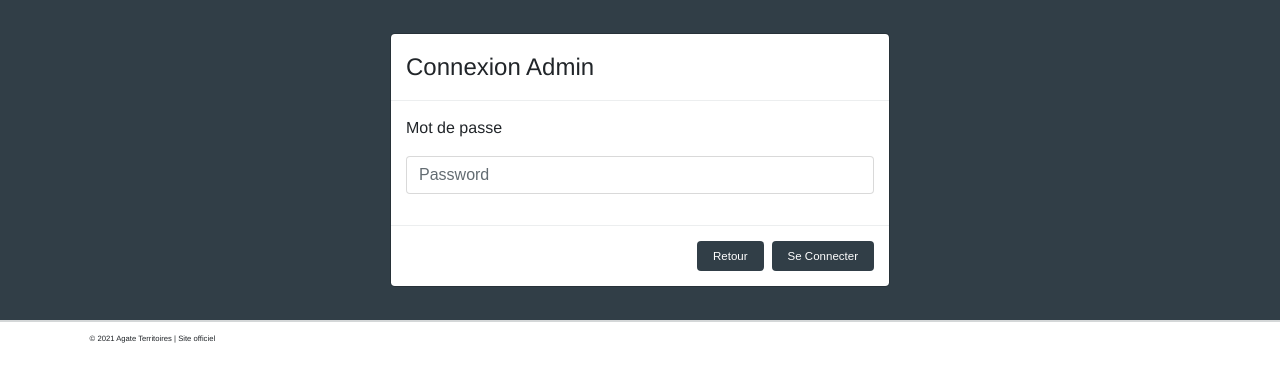
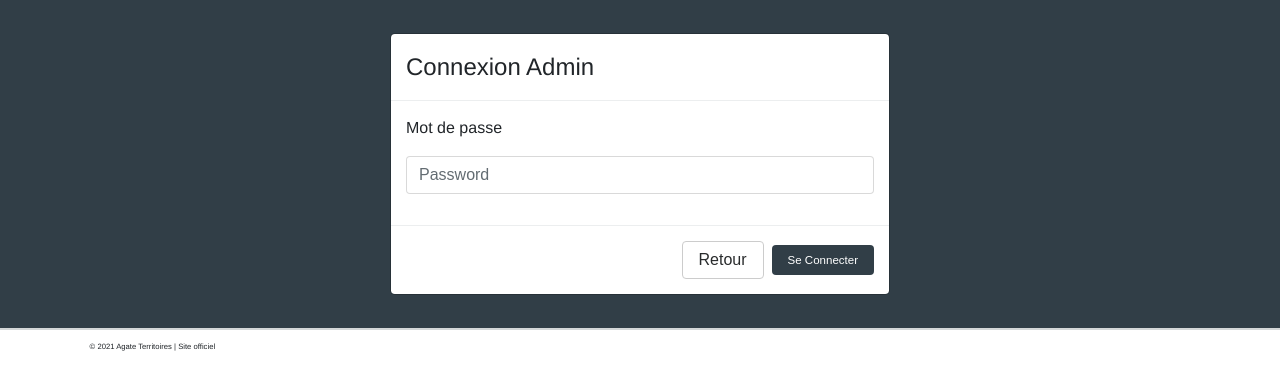
Before and after one commit to jhontantan/AGATE-L3, a Flask app: page /connexion in a window 1280 px wide. Shown: the part 85-475 px from the top of the page. Run offline with Flask 2, Linux system fonts and the light colour scheme; some libraries are stand-ins or nearby versions.

Commit message:
Update style
- Bouton retour en blanc
- Retrait de la croix de fermeture des flash

```diff
--- a/static/style.css
+++ b/static/style.css
@@ -42,7 +42,7 @@ header {
     padding-left: 0 !important;
 }
 
-#btn-export, #btn-import, #btn-update, #btn-submit, #btn-op-submit, #btn-logOut, #btn-connexion, #btn-pwd_admin, #btn-adr_dest, #btn-mdp_adr_exp, #btn-name {
+#btn-export, #btn-import, #btn-update, #btn-submit, #btn-op-submit, #btn-logOut, #btn-connexion, #btn-connecter, #btn-pwd_admin, #btn-adr_dest, #btn-mdp_adr_exp, #btn-name {
     background-color: #313E47 !important;
     margin: 0 !important;
     text-transform: uppercase;
@@ -55,13 +55,17 @@ header {
 }
 
 
-#btn-submit, #btn-op-submit, #btn-connexion, #btn-pwd_admin, #btn-adr_dest, #btn-mdp_adr_exp, #btn-name {
+#btn-submit, #btn-op-submit, #btn-connexion, #btn-pwd_admin, #btn-adr_dest, #btn-connecter, #btn-mdp_adr_exp, #btn-name {
     text-transform: capitalize !important;
     width: auto !important;
 }
 
-#btn-export:hover, #btn-import:hover, #btn-update:hover, #btn-submit:hover, #btn-op-submit:hover, #btn-connexion:hover, #btn-logOut :hover, #btn-name :hover {
+#btn-export:hover, #btn-import:hover, #btn-update:hover, #btn-submit:hover, #btn-op-submit:hover, #btn-connecter :hover, #btn-connexion:hover, #btn-logOut :hover, #btn-name :hover {
     background-color: #577B94 !important;
+}
+
+#btn-flash {
+    display: none;
 }
 
 /*-- Champs import de fichier --*/
--- a/templates/connexion.html
+++ b/templates/connexion.html
@@ -12,7 +12,7 @@
                     {% for category, message in messages %}
                         <div class="alert alert-{{ category }} alert-dismissible fade show" id="alert-ok" role="alert">
                             {{ message }}
-                            <button type="button" onclick=delete_flash(this) class="btn-close" data-bs-dismiss="alert"
+                            <button type="button" onclick=delete_flash(this) class="btn-close" id="btn-flash" data-bs-dismiss="alert"
                                     aria-label="Close3"></button>
                         </div>
                     {% endfor %}
@@ -35,9 +35,9 @@
                             <p> <input type="password" class="form-control" id="password" name="password" placeholder="Password"></p>
                         </div>
                         <div class="modal-footer">
-                            <div><button type="submit" id="btn-op-submit" class="btn btn-primary" name="retour" value="retour">Retour</button></div>
+                            <div><button type="submit" id="btn-retour" class="btn btn-secondary" name="retour" value="retour">Retour</button></div>
                             <!-- Bouton pour soumettre le formulaire -->
-                            <div>  <button type="submit" id="btn-op-submit" class="btn btn-primary" name="password" value="password" >Se connecter</button> </div>
+                            <div>  <button type="submit" id="btn-connecter" class="btn btn-primary" name="password" value="password" >Se connecter</button> </div>
                         </div>
 
                     </form>
```
